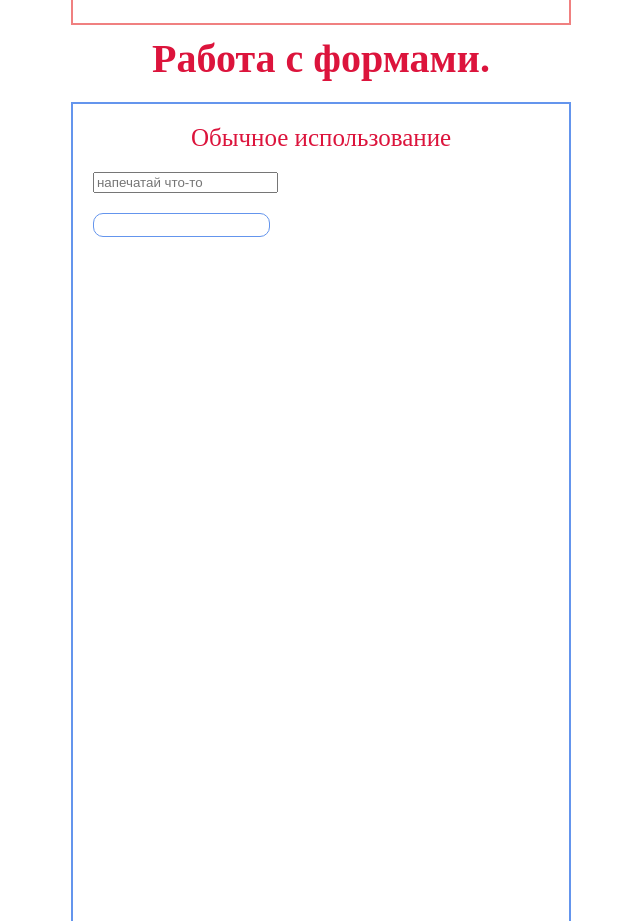
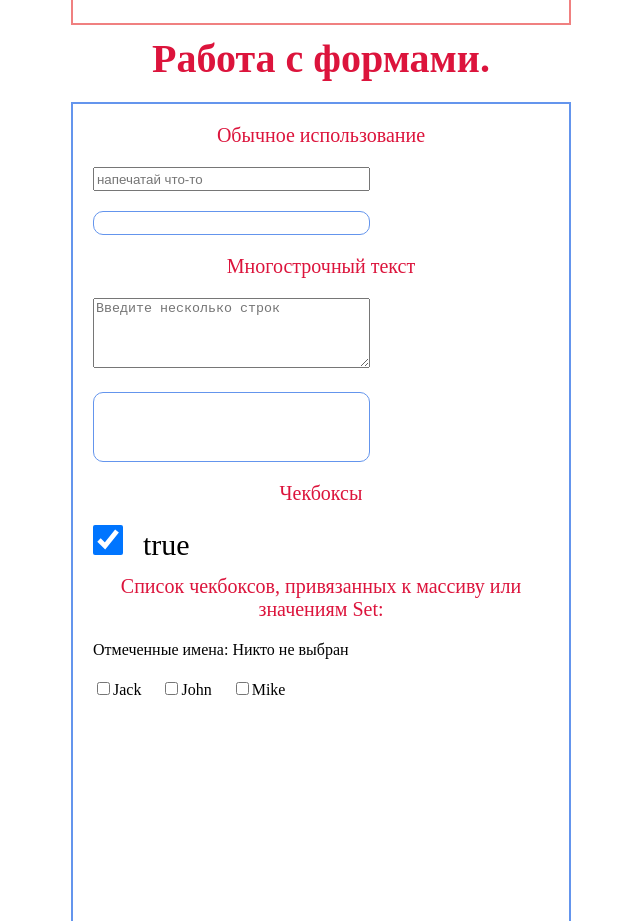
Before and after one commit to innamagkeeva/vue_components, a Vue app: page / in a window 1280 px wide. Shown: the part 3840-4761 px from the top of the page, without its empty margins (319-959 px from the left). Built offline with nearby package versions, Linux system fonts and the light colour scheme; the HTML template or start-up script is replaced by a standard one.

Commit message:
Список чекбоксов, привязанных к массиву

```diff
--- a/src/components/WorkingWithForms.vue
+++ b/src/components/WorkingWithForms.vue
@@ -1,7 +1,19 @@
 <script setup lang="ts">
-import { ref } from 'vue'
+import { computed, ref } from 'vue'
+type BasChecked = true | false
+type BasCheckedNames = 'Jack' | 'John' | 'Mike'
 
 const message = ref<string>('')
+const multilineMessage = ref<string>('')
+const checked = ref<BasChecked>(true)
+
+const checkedNames = ref<BasCheckedNames[]>([])
+const checkedNamesText = computed(() => {
+  if (checkedNames.value.length === 0) {
+    return 'Никто не выбран'
+  }
+  return `${checkedNames.value.join(', ')}`
+})
 </script>
 <template>
   <h1
@@ -11,19 +23,72 @@ const message = ref<string>('')
     Работа с формами.
   </h1>
   <div class="circuit">
-    <p
-      class="title"
-      style="font-size: 25px"
-    >
-      Обычное использование
-    </p>
+    <p class="title">Обычное использование</p>
     <input
-      style="margin-bottom: 20px"
+      class="window-style"
+      style="height: 24px"
       v-model="message"
       type="text"
       placeholder="напечатай что-то"
     />
-    <p class="textOutput">{{ message }}</p>
+    <p class="text-output">{{ message }}</p>
+    <p class="title">Многострочный текст</p>
+    <textarea
+      type="text"
+      class="window-style"
+      v-model="multilineMessage"
+      placeholder="Введите несколько строк"
+    >
+    </textarea>
+    <div
+      class="text-output"
+      style="white-space: pre-line; height: 70px; overflow-y: auto"
+    >
+      {{ multilineMessage }}
+    </div>
+    <p class="title">Чекбоксы</p>
+    <input
+      type="checkbox"
+      id="checkbox"
+      class="checkbox-style"
+      v-model="checked"
+    />
+    <label
+      for="checkbox"
+      style="font-size: 30px"
+      >{{ checked }}</label
+    >
+    <p class="title">Список чекбоксов, привязанных к массиву или значениям Set:</p>
+    <div style="margin-bottom: 20px">Отмеченные имена: {{ checkedNamesText }}</div>
+    <input
+      type="checkbox"
+      id="Jack"
+      value="Jack"
+      v-model="checkedNames"
+    />
+    <label
+      for="Jack"
+      style="margin-right: 20px"
+      >Jack</label
+    >
+    <input
+      type="checkbox"
+      id="John"
+      value="John"
+      v-model="checkedNames"
+    />
+    <label
+      for="John"
+      style="margin-right: 20px"
+      >John</label
+    >
+    <input
+      type="checkbox"
+      id="Mike"
+      value="Mike"
+      v-model="checkedNames"
+    />
+    <label for="Mike">Mike</label>
   </div>
 </template>
 
@@ -44,11 +109,26 @@ const message = ref<string>('')
   padding: 20px;
 }
 
-.textOutput {
-  width: 177px;
+.text-output {
+  width: 277px;
   height: 24px;
   border: 1px solid cornflowerblue;
   border-radius: 10px;
   padding: 0 10px;
+  margin-bottom: 20px;
+  cursor: pointer;
+}
+
+.window-style {
+  width: 277px;
+  height: 70px;
+  margin-bottom: 20px;
+  cursor: pointer;
+}
+
+.checkbox-style {
+  width: 30px;
+  height: 30px;
+  margin: 0 20px 20px 0;
 }
 </style>
```
